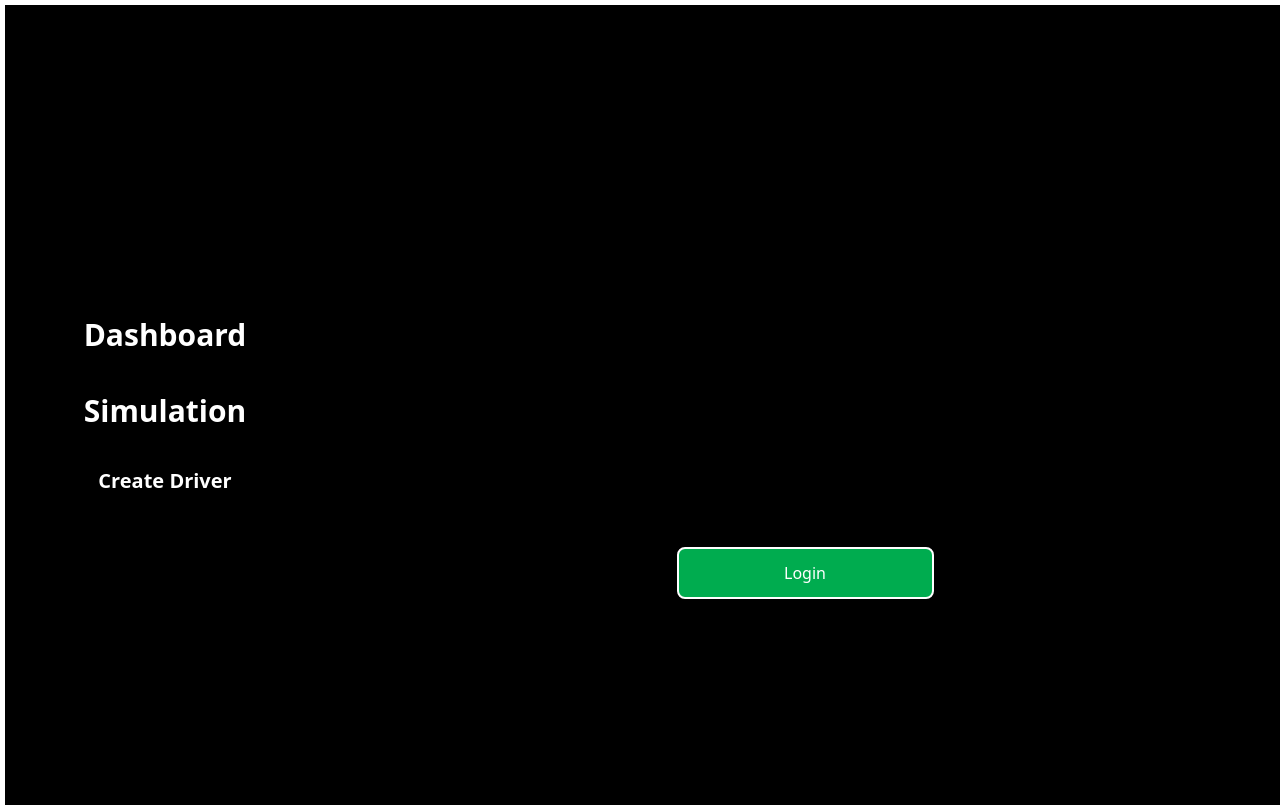
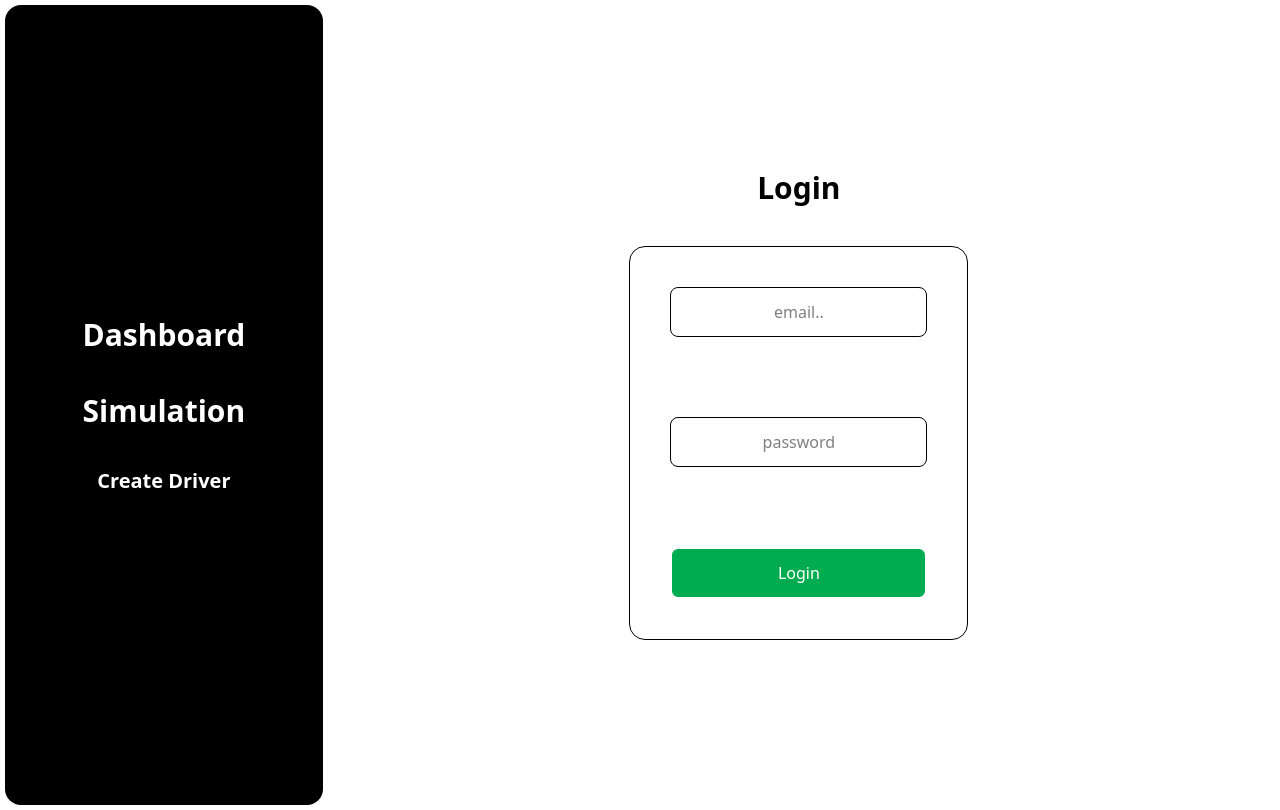
Before and after one commit to Shubhank2002/greencart-delivery-simulation, a React (Vite) app in the folder Frontend/vite-project/: page / in a window 1280 px wide. Built offline with nearby package versions, Linux system fonts and the light colour scheme.

Commit message:
new changes

```diff
--- a/Frontend/vite-project/src/Components/Authentication/Login.jsx
+++ b/Frontend/vite-project/src/Components/Authentication/Login.jsx
@@ -11,6 +11,9 @@ const Login = () => {
       const res = await axios.post(
         "https://greencart-delivery-simulation.onrender.com/auth/login",form
       );
+      if(res.status==200){
+        navigate('/simulation')
+      }
     } catch (error) {}
   };
   const handleChange = (e) => {
--- a/Frontend/vite-project/src/Components/Home.jsx
+++ b/Frontend/vite-project/src/Components/Home.jsx
@@ -4,7 +4,7 @@ import Login from './Authentication/Login'
 
 const Home = () => {
   return (
-    <div className='bg-black w-screen flex'>
+    <div className=' flex'>
       <Sidebar/>
       <Login/>
     </div>
```
